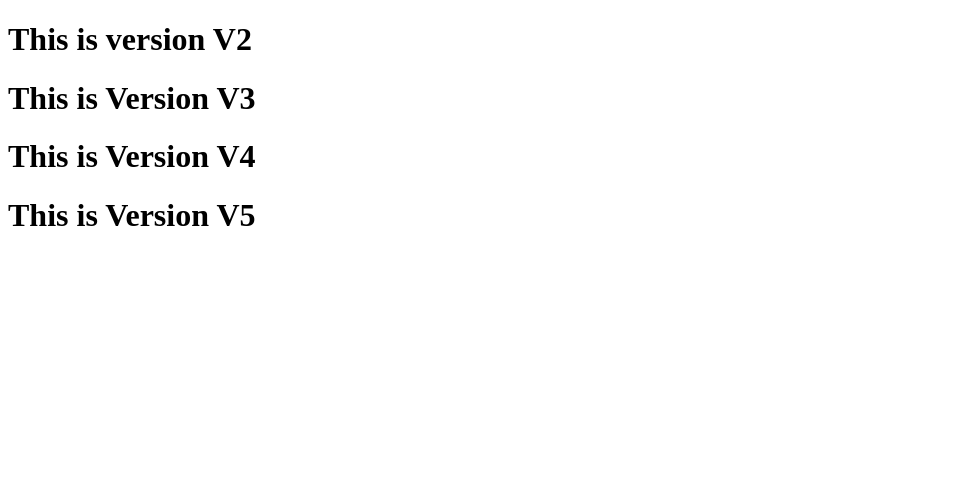
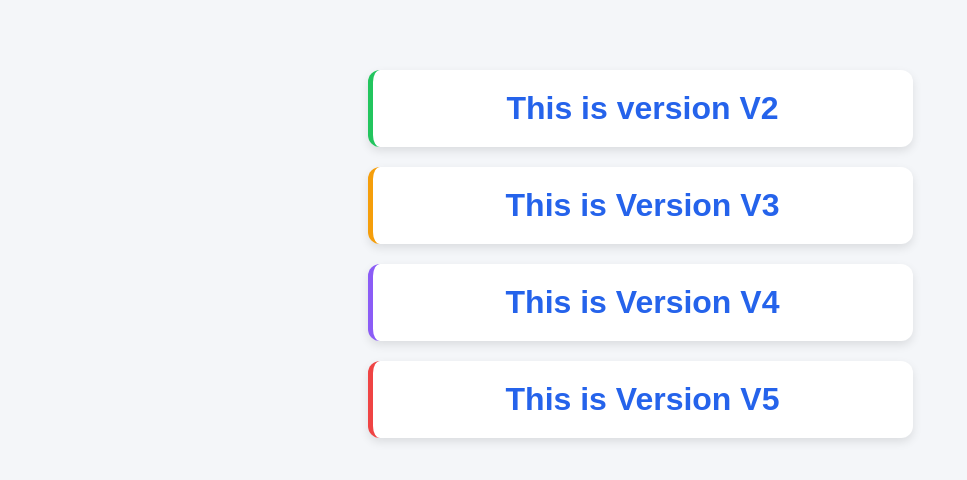
Before and after one commit to nitin-tps/myrepo, a plain HTML site: page index.html in a window 1280 px wide. Shown: the whole page, without its empty margins (0-967 px from the left). Drawn offline with Linux system fonts and the light colour scheme.

Commit message:
added design

```diff
--- a/index.html
+++ b/index.html
@@ -4,6 +4,8 @@
     <meta charset="UTF-8">
     <meta name="viewport" content="width=device-width, initial-scale=1.0">
     <title>Document</title>
+
+    <link rel="stylesheet" href="style.css">
 </head>
 <body>
     <h1>This is version V2</h1>
--- /dev/null
+++ b/style.css
@@ -0,0 +1,47 @@
+
+/* Page background */
+body {
+    font-family: Arial, sans-serif;
+    background-color: #f4f6f9;
+    margin: 0;
+    padding: 50px;
+    text-align: center;
+}
+
+/* Style all headings */
+h1 {
+    background-color: #ffffff;
+    color: #2563eb;
+    padding: 20px;
+    margin: 20px auto;
+    max-width: 500px;
+    border-radius: 12px;
+    border-left: 5px solid #2563eb;
+    box-shadow: 0 4px 10px rgba(0, 0, 0, 0.1);
+    transition: 0.3s;
+}
+
+/* Change appearance when mouse hovers */
+h1:hover {
+    background-color: #2563eb;
+    color: white;
+    transform: scale(1.05);
+    cursor: pointer;
+}
+
+/* Different colors for each version */
+h1:nth-child(1) {
+    border-left-color: #22c55e;
+}
+
+h1:nth-child(2) {
+    border-left-color: #f59e0b;
+}
+
+h1:nth-child(3) {
+    border-left-color: #8b5cf6;
+}
+
+h1:nth-child(4) {
+    border-left-color: #ef4444;
+}
```
